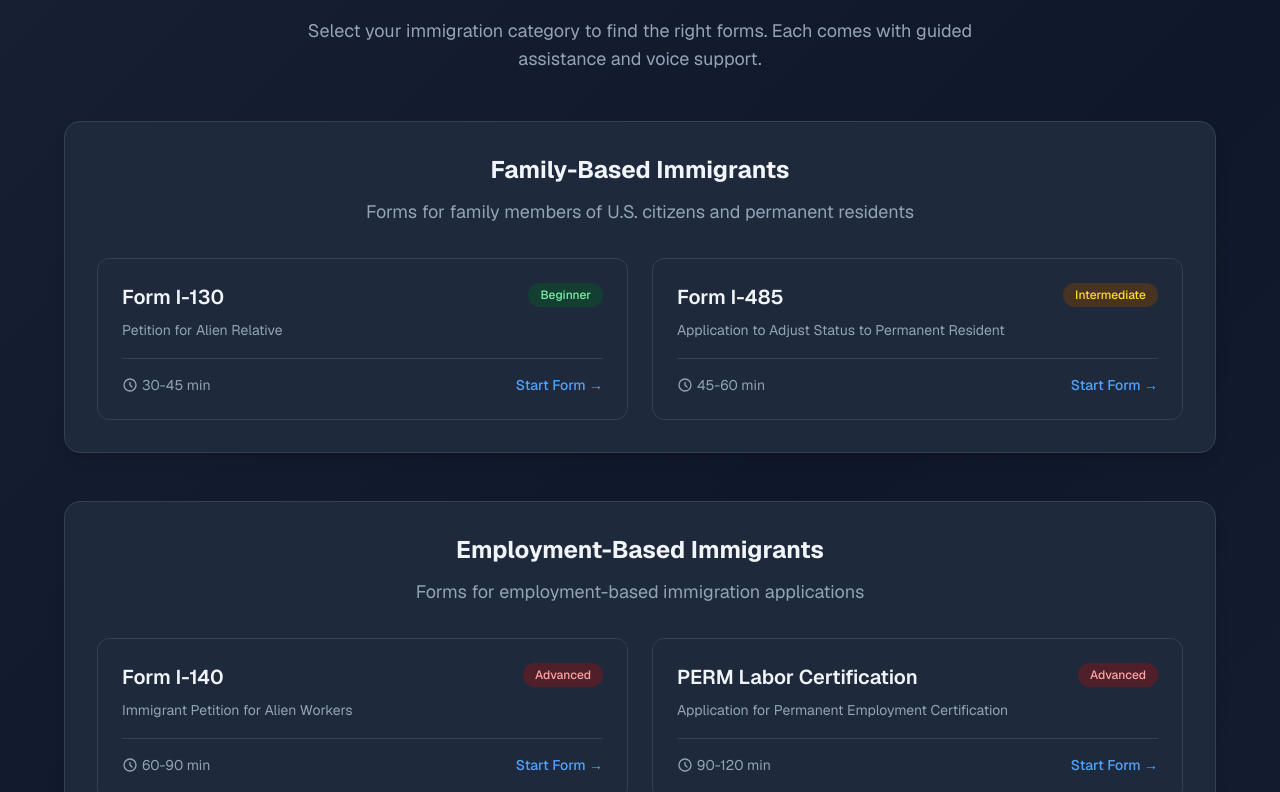
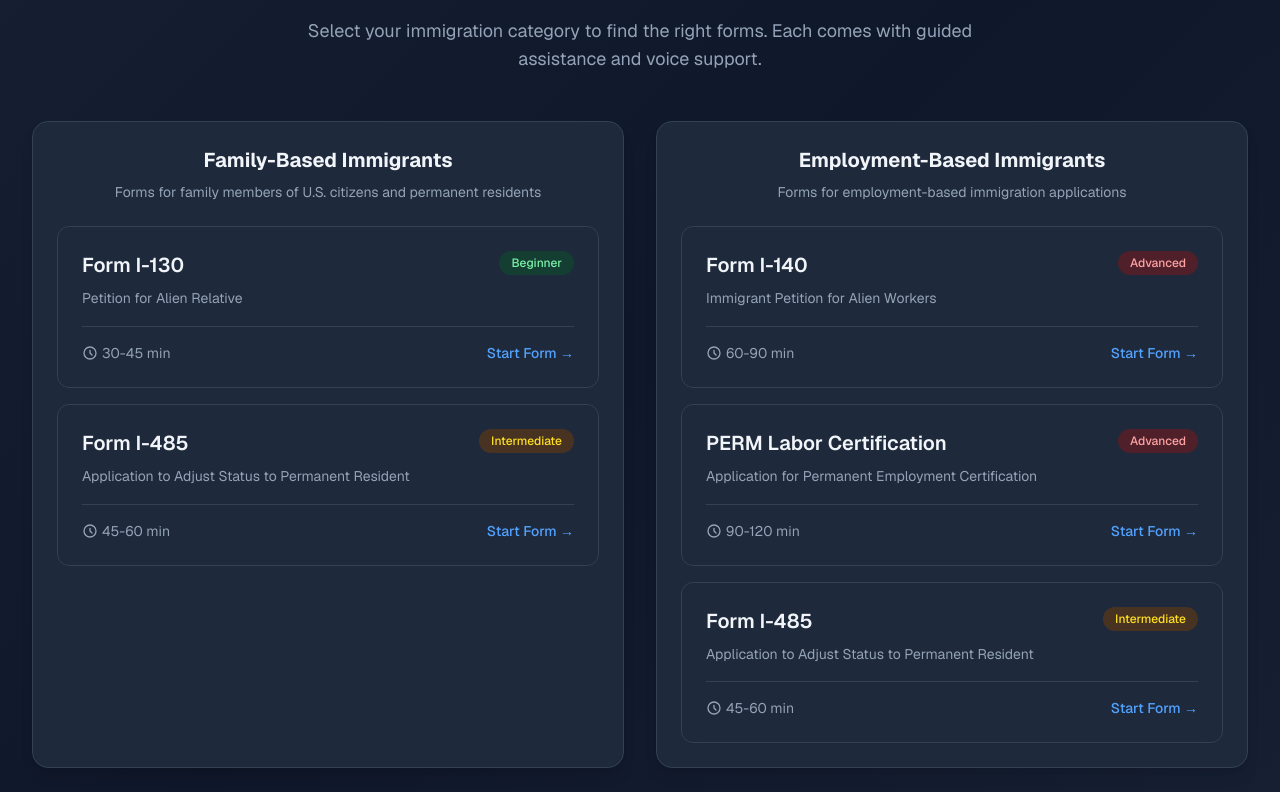
Before and after one commit to kevintsoii/uc-berkeley-ai-hackathon, a Next.js app in the folder frontend/: page / in a window 1280 px wide. Shown: the part 1308-2100 px from the top of the page. Built offline with nearby package versions, Linux system fonts and the light colour scheme.

Commit message:
add defualt forms

```diff
--- a/frontend/src/app/page.js
+++ b/frontend/src/app/page.js
@@ -314,17 +314,17 @@ export default function Home() {
             </p>
           </div>
 
-          <div className="space-y-12 max-w-6xl mx-auto">
+          <div className="grid grid-cols-1 lg:grid-cols-2 gap-8 max-w-7xl mx-auto">
             {formCategories.map((category) => (
               <div
                 key={category.id}
-                className="bg-card-custom rounded-2xl shadow-lg p-8"
+                className="bg-card-custom rounded-2xl shadow-lg p-6"
               >
-                <div className="text-center mb-8">
-                  <h4 className="text-2xl font-bold text-foreground-custom mb-3">
+                <div className="text-center mb-6">
+                  <h4 className="text-xl font-bold text-foreground-custom mb-2">
                     {category.title}
                   </h4>
-                  <p className="text-secondary-custom text-lg">
+                  <p className="text-secondary-custom text-sm">
                     {category.description}
                   </p>
                 </div>
@@ -379,10 +379,11 @@ export default function Home() {
                   </div>
                 ) : (
                   // Regular form categories
-                  <div className="grid grid-cols-1 md:grid-cols-2 gap-6">
+                  <div className="grid grid-cols-1 gap-4">
                     {category.forms.map((form) => (
                       <div
                         key={form.id}
+                        onClick={() => router.push("/fill/1")}
                         className="form-card rounded-xl p-6 transition-all duration-200 cursor-pointer hover:scale-105"
                       >
                         <div className="flex justify-between items-start mb-4">
@@ -421,12 +422,9 @@ export default function Home() {
                             </svg>
                             {form.estimatedTime}
                           </div>
-                          <button
-                            onClick={() => router.push("/fill/1")}
-                            className="text-blue-400 hover:text-blue-300 font-medium text-sm transition-colors"
-                          >
+                          <span className="text-blue-400 font-medium text-sm">
                             Start Form →
-                          </button>
+                          </span>
                         </div>
                       </div>
                     ))}
```
